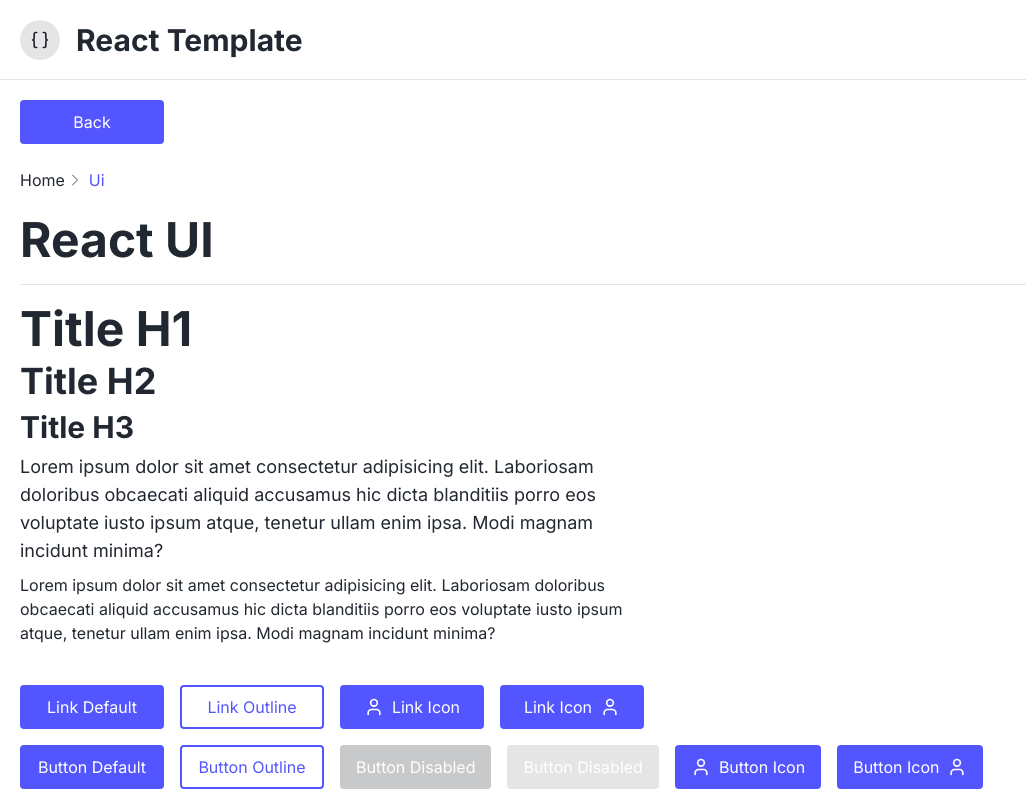
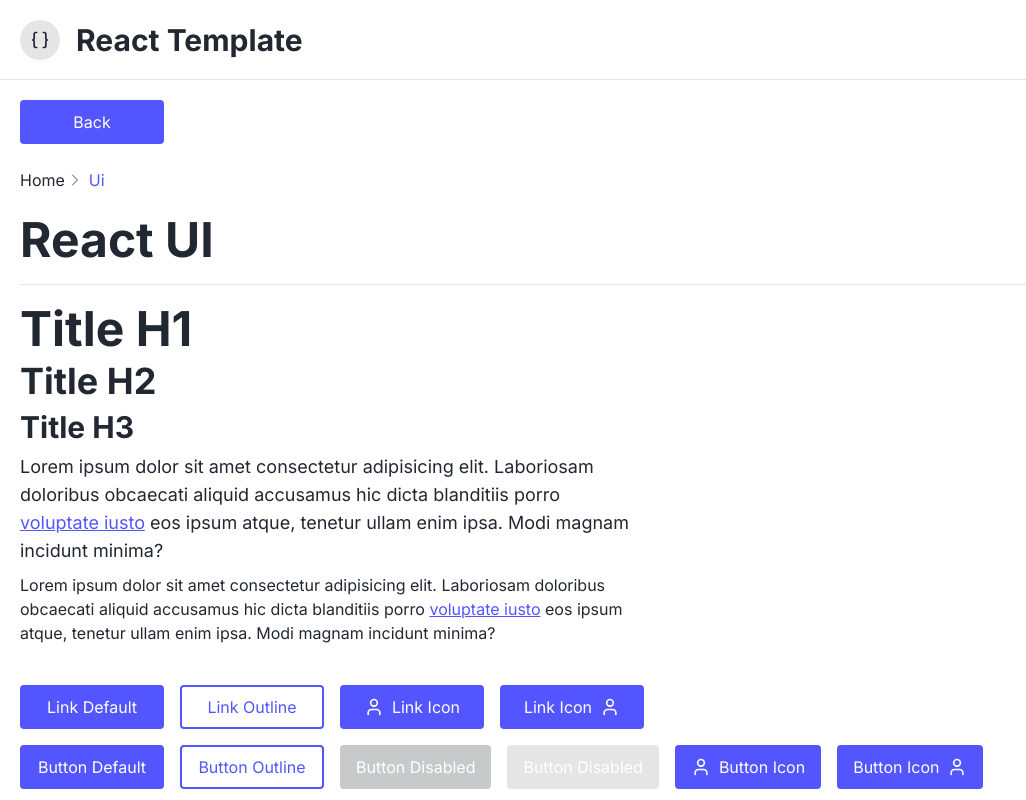
Before and after one commit to dimarogkov/react-template, a React (Create React App) app: page /react-template/ui in a window 1280 px wide. Shown: the top 800 px of the page, without its empty margins (0-1026 px from the left). Built offline with nearby package versions, Linux system fonts and the light colour scheme.

Commit message:
add SimpleLink

```diff
--- a/src/components/pages/UIPage.tsx
+++ b/src/components/pages/UIPage.tsx
@@ -1,7 +1,7 @@
 import { EnumAvatar, EnumBtn, EnumDropdownAlign, EnumDropdownPosition, EnumText, EnumTitle } from '../../types/enums';
 import { PATHS } from '../../variables/paths';
 import { BackLink, Breadcrumbs, DropdownContent, ModalContent } from '../elements';
-import { Avatar, AvatarGroup, Badge, Btn, BtnLink, Dropdown, Line, Modal, Text, Title } from '../ui';
+import { Avatar, AvatarGroup, Badge, Btn, BtnLink, Dropdown, Line, Modal, SimpleLink, Text, Title } from '../ui';
 import { User } from 'lucide-react';
 
 export const UIPage = () => {
@@ -33,14 +33,14 @@ export const UIPage = () => {
 
                     <Text textType={EnumText.large} className='mb-2 last:mb-0'>
                         Lorem ipsum dolor sit amet consectetur adipisicing elit. Laboriosam doloribus obcaecati aliquid
-                        accusamus hic dicta blanditiis porro eos voluptate iusto ipsum atque, tenetur ullam enim ipsa.
-                        Modi magnam incidunt minima?
+                        accusamus hic dicta blanditiis porro <SimpleLink href={PATHS.UI}>voluptate iusto</SimpleLink>{' '}
+                        eos ipsum atque, tenetur ullam enim ipsa. Modi magnam incidunt minima?
                     </Text>
 
                     <Text className='mb-2 last:mb-0'>
                         Lorem ipsum dolor sit amet consectetur adipisicing elit. Laboriosam doloribus obcaecati aliquid
-                        accusamus hic dicta blanditiis porro eos voluptate iusto ipsum atque, tenetur ullam enim ipsa.
-                        Modi magnam incidunt minima?
+                        accusamus hic dicta blanditiis porro <SimpleLink href={PATHS.UI}>voluptate iusto</SimpleLink>{' '}
+                        eos ipsum atque, tenetur ullam enim ipsa. Modi magnam incidunt minima?
                     </Text>
                 </div>
             </section>
--- /dev/null
+++ b/src/components/ui/SimpleLink.tsx
@@ -0,0 +1,11 @@
+import { FC, forwardRef, HTMLAttributes, RefAttributes } from 'react';
+import { Link } from 'react-router-dom';
+
+interface Props extends HTMLAttributes<HTMLAnchorElement>, RefAttributes<HTMLAnchorElement> {
+    href: string;
+    className?: string;
+}
+
+export const SimpleLink: FC<Props> = forwardRef<HTMLAnchorElement, Props>(({ href, className = '', ...props }, ref) => (
+    <Link ref={ref} {...props} to={href} className={`relative w-auto text-blue underline ${className}`} />
+));
--- a/src/components/ui/index.ts
+++ b/src/components/ui/index.ts
@@ -12,6 +12,7 @@ import { Loader } from './Loader';
 import { Modal } from './Modal';
 import { Radio } from './Radio';
 import { Select } from './Select';
+import { SimpleLink } from './SimpleLink';
 import { Text } from './Text';
 import { Title } from './Title';
 
@@ -31,6 +32,7 @@ export {
     Modal,
     Radio,
     Select,
+    SimpleLink,
     Text,
     Title,
 };
```
